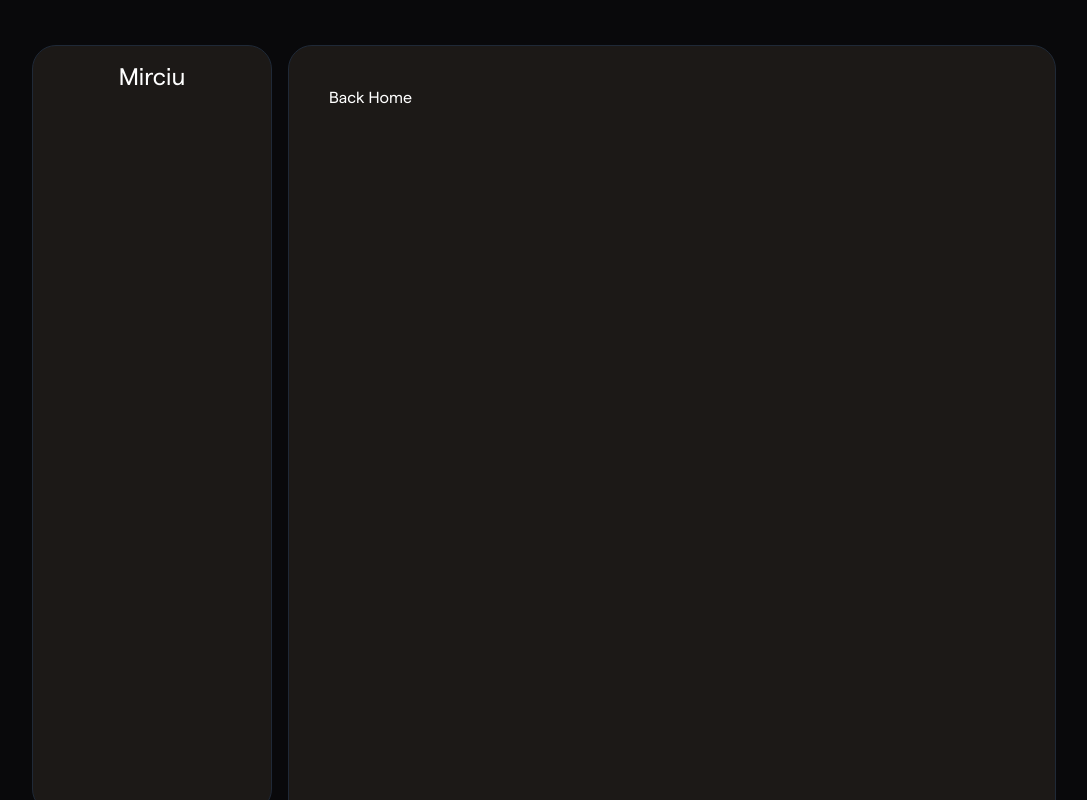
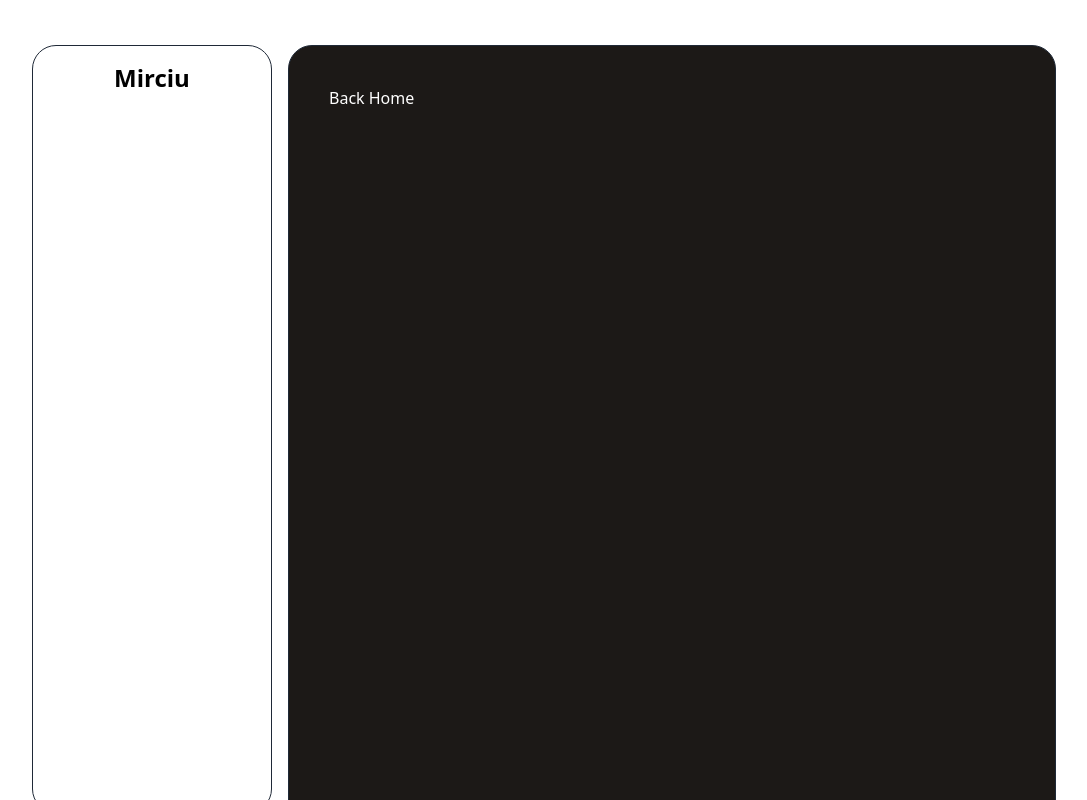
Before and after one commit to mirceamaierean/mirciu, a Next.js app: page /about in a window 1280 px wide. Shown: the top 800 px of the page, without its empty margins (96-1183 px from the left). Built offline with nearby package versions, Linux system fonts and the light colour scheme.

Commit message:
select bg color based on pallete

```diff
--- a/app/globals.css
+++ b/app/globals.css
@@ -2,12 +2,6 @@
 @tailwind components;
 @tailwind utilities;
 
-@font-face {
-  font-family: "Matter";
-  src: url("../assets/Matter/Matter-Regular.ttf");
-  font-weight: 400;
-}
-
 :root {
   margin: 5px;
 }
--- a/app/layout.tsx
+++ b/app/layout.tsx
@@ -14,7 +14,7 @@ export default function RootLayout({
 }) {
   return (
     <html lang="en">
-      <body className="bg-zinc-950 flex flex-col md:flex-row justify-center mx-auto max-w-7xl">
+      <body className="dark:bg-zinc-950 flex flex-col md:flex-row justify-center mx-auto max-w-7xl">
         <Sidebar />
         <div className="rounded-3xl border-gray-800 border bg-stone-900 mt-10 mx-2 p-10 lg:w-[48rem] max-w-[48rem] h-[100rem]">
           {children}
--- a/app/page.tsx
+++ b/app/page.tsx
@@ -5,7 +5,7 @@ export default function Home() {
   return (
     <>
       <Link href="/about">
-        <p className="text-white font-matter font-thin">About</p>
+        <p className="dark:text-white font-matter font-extrabold">About</p>
       </Link>
       <Spotify />
     </>
--- a/components/Sidebar.tsx
+++ b/components/Sidebar.tsx
@@ -2,9 +2,9 @@ import React from "react";
 
 const Sidebar = () => {
   return (
-    <div className="sticky lg:top-[40px] bg-stone-900 rounded-3xl border-gray-800 border m-2 lg:mt-10 max-h-[48rem] lg:w-60 flex flex-col p-4">
+    <div className="sticky lg:top-[40px] dark:bg-stone-900 rounded-3xl border-gray-800 border m-2 lg:mt-10 max-h-[48rem] lg:w-60 flex flex-col p-4">
       <div className="mx-auto">
-        <h1 className="text-2xl text-white font-matter">Mirciu</h1>
+        <h1 className="text-2xl dark:text-white font-matter font-bold">Mirciu</h1>
       </div>
     </div>
   );
--- a/components/Spotify.tsx
+++ b/components/Spotify.tsx
@@ -1,5 +1,6 @@
 import React from "react";
 import Image from "next/image";
+import Link from "next/link";
 import Vibrant from "node-vibrant";
 
 interface Track {
@@ -7,11 +8,13 @@ interface Track {
   artist: string;
   album: string;
   albumImageUrl: string;
+  songUrl?: string;
 }
 
 const Spotify = async () => {
   const getAccessToken = async () => {
-    const refresh_token = process.env.NEXT_PUBLIC_SPOTIFY_REFRESH_TOKEN as string;
+    const refresh_token = process.env
+      .NEXT_PUBLIC_SPOTIFY_REFRESH_TOKEN as string;
 
     const newLocal = "refresh_token";
     const response = await fetch("https://accounts.spotify.com/api/token", {
@@ -46,7 +49,9 @@ const Spotify = async () => {
     const { items } = await response.json();
     const track = items[0];
 
-    var Filter = require("bad-words"), filter = new Filter();
+    const Filter = require("bad-words"),
+      filter = new Filter();
+
     const trackData: Track = {
       name: filter.clean(track.name),
       artist: track.artists
@@ -54,6 +59,7 @@ const Spotify = async () => {
         .join(", "),
       album: track.album.name,
       albumImageUrl: track.album.images[0].url,
+      songUrl: track.external_urls.spotify,
     };
 
     return trackData;
@@ -61,11 +67,13 @@ const Spotify = async () => {
 
   const getDominantColor = async (imageUrl: string) => {
     const palette = await Vibrant.from(imageUrl).getPalette();
-    const color = palette.Vibrant;
-    if (color) {
-      const hex = color.getHex();
-      console.log(hex);
-      return hex;
+    // extrat all hex code form palette
+    const colors = Object.values(palette).map((color) => color?.hex);
+    // remove undefined values
+    const filteredColors = colors.filter((color) => color !== undefined);
+    // return a random color
+    if (filteredColors.length > 0) {
+      return filteredColors[Math.floor(Math.random() * filteredColors.length)];
     }
     return "";
   };
@@ -73,32 +81,31 @@ const Spotify = async () => {
   return (
     <div>
       {await topTracks().then((track) => {
-        return (
-          getDominantColor(track.albumImageUrl).then((color) => {
+        return getDominantColor(track.albumImageUrl).then((color) => {
           return (
             <div
-                style={{
-                  backgroundColor: color,
-                  width: "100%",
-                  height: "100%",
-                }}
+              style={{ backgroundColor: color }}
+              className="mt-10 flex flex-col md:flex-row rounded-xl"
             >
               <Image
                 src={track.albumImageUrl}
                 alt={track.name}
-                  width={200}
-                  height={200}
+                width={300}
+                height={300}
+                className="p-2 md:p-10"
               />
-                <h2 className="text-white font-matter">{track.name}</h2>
-                <h3 className="text-white font-matter">{track.artist}</h3>
-                <h4 className="text-white font-matter">{track.album}</h4>
+              <div className="m-auto">
+                <h2 className="text-white text-4xl font-bold">{track.name}</h2>
+                <h3 className="text-white">{track.artist}</h3>
+                <h4 className="text-white">{track.album}</h4>
+                <Link target="_blank" href={track.songUrl as string} passHref>
+                  <h1 className="text-white">Listen on Spotify</h1>
+                </Link>
               </div>
-
+            </div>
           );
-          }
-          ))
-      }
-      )}
+        });
+      })}
     </div>
   );
 };
--- a/package.json
+++ b/package.json
@@ -15,8 +15,10 @@
     "autoprefixer": "10.4.14",
     "axios": "^1.4.0",
     "bad-words": "^3.0.4",
+    "colorthief": "^2.4.0",
     "eslint": "8.45.0",
     "eslint-config-next": "13.4.12",
+    "fast-average-color": "^9.4.0",
     "next": "13.4.12",
     "node-vibrant": "^3.2.1-alpha.1",
     "postcss": "8.4.27",
--- a/tailwind.config.js
+++ b/tailwind.config.js
@@ -1,4 +1,6 @@
 /** @type {import('tailwindcss').Config} */
+import defaultTheme from "tailwindcss/defaultTheme.js";
+
 module.exports = {
   content: [
     "./pages/**/*.{js,ts,jsx,tsx,mdx}",
@@ -13,7 +15,7 @@ module.exports = {
           "conic-gradient(from 180deg at 50% 50%, var(--tw-gradient-stops))",
       },
       fontFamily: {
-        matter: ["Matter", "sans-serif"],
+        sans: ["Matter", ...defaultTheme.fontFamily.sans],
       },
     },
   },
```
Also changed, not shown: assets/Matter/Matter-Regular.ttf (deleted), 1 other file (tests, documents, lock files or other folders). Lines whose indentation alone changed are shown as unchanged.
